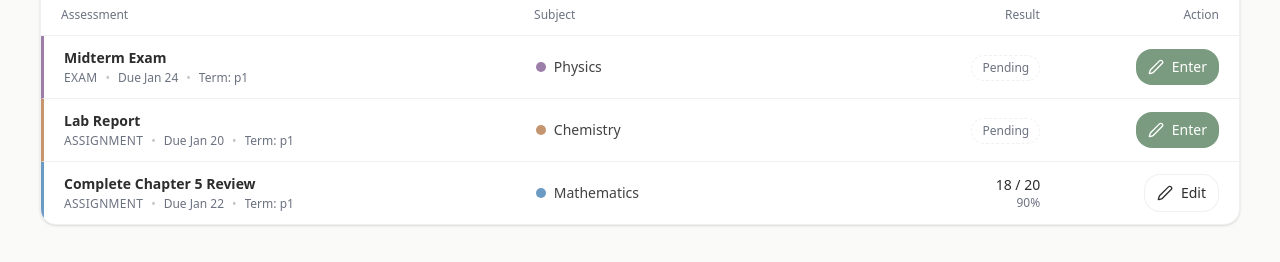
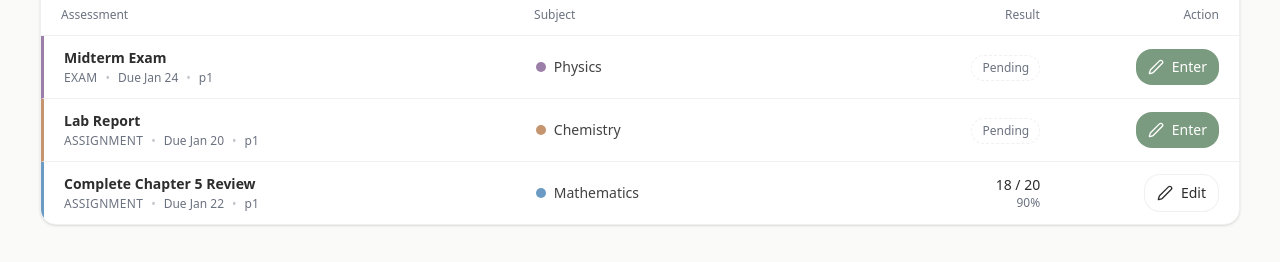
Before and after one commit to kaicrotty88/MyStudyPlanner, a Next.js app: page /demo in a window 1280 px wide. Both pictures are taken after a click on the button "Marks". Shown: the part 327-589 px from the top of the page. Built offline with nearby package versions, Linux system fonts and the light colour scheme; no server answers.

Commit message:
refinifng settingss + marks page

```diff
--- a/components/marks.tsx
+++ b/components/marks.tsx
@@ -308,7 +308,7 @@ export function Marks({ tasks, subjects, onUpdateTask }: MarksProps) {
                         {termLabel ? (
                           <>
                             <span className="opacity-40">•</span>
-                            <span className="truncate">Term: {termLabel}</span>
+                            <span className="truncate">{termLabel}</span>
                           </>
                         ) : null}
                       </div>
```
